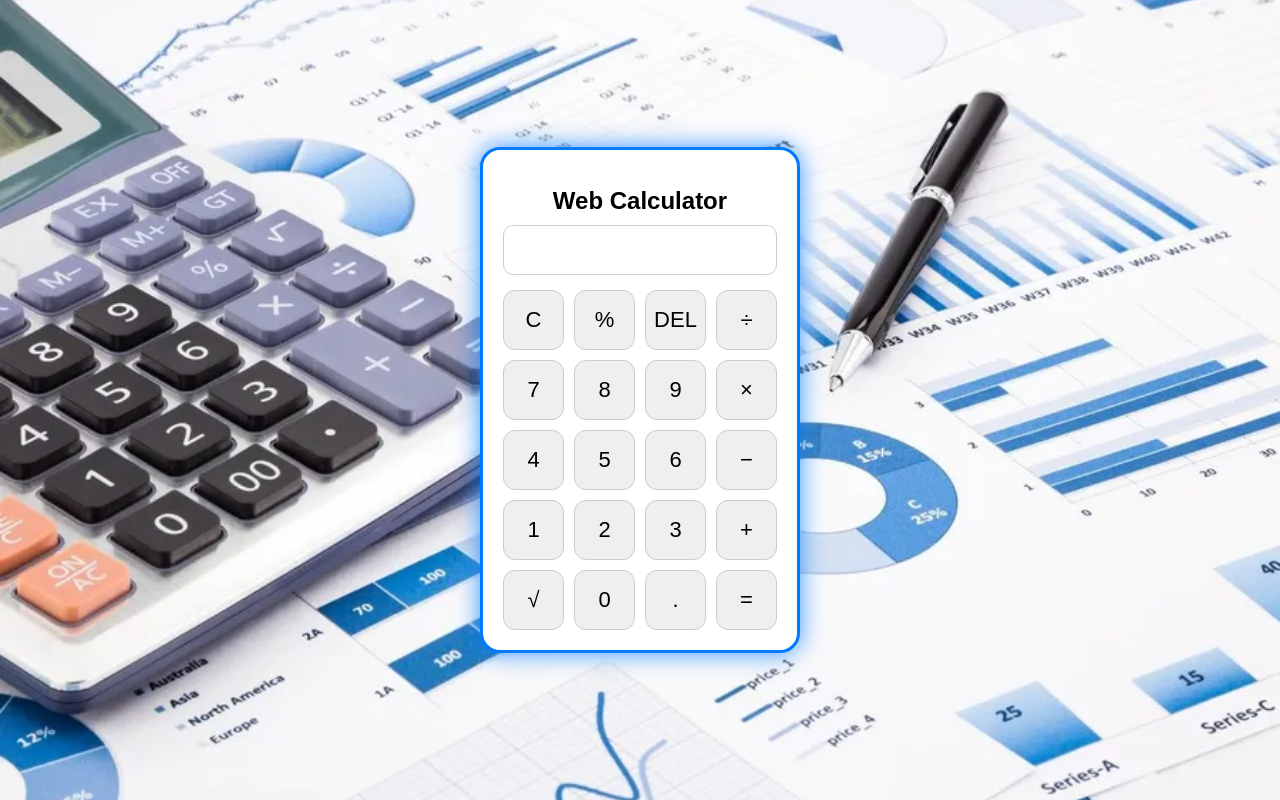
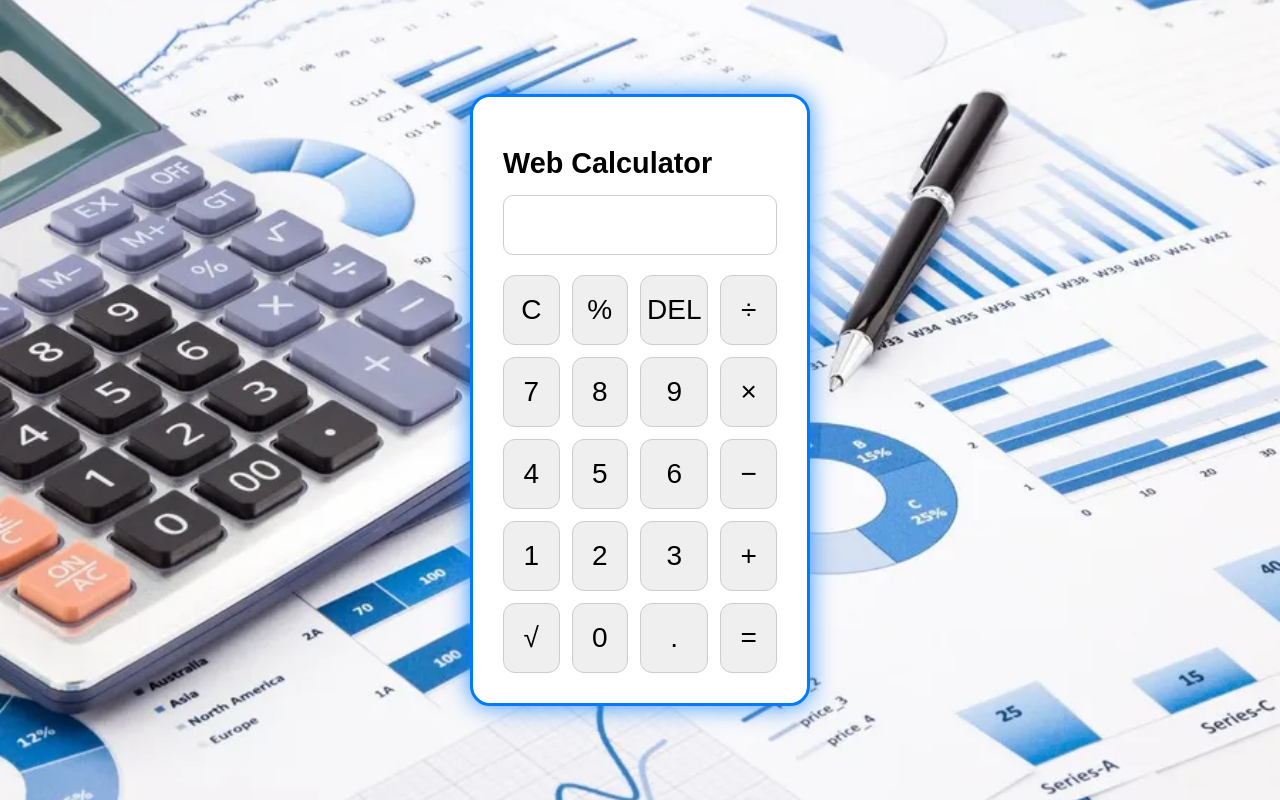
Before and after one commit to Mcoasty/flask-calculator, a Flask app: page / in a window 1280 px wide. Run offline with Flask 3, Linux system fonts and the light colour scheme.

Commit message:
Fix doctype and make mobile friendly

```diff
--- a/templates/calculator_buttons.html
+++ b/templates/calculator_buttons.html
@@ -2,22 +2,18 @@
 <html lang="en">
 <head>
     <meta charset="UTF-8">
+    <title>Web Calculator</title>
     <meta name="viewport" content="width=device-width, initial-scale=1.0">
-    <title>Web Calculator</title>
     <style>
-        html, body {
-            height: 100%;
+        body {
+            font-family: Arial, sans-serif;
             margin: 0;
             padding: 0;
-        }
-
-        body {
-            font-family: Arial, sans-serif;
-            text-align: center;
             background-image: url('static/calculator.jpg');
             background-size: cover;
             background-repeat: no-repeat;
             background-position: center;
+            min-height: 100vh;
             display: flex;
             justify-content: center;
             align-items: center;
@@ -25,43 +21,41 @@
 
         .calculator {
             background-color: white;
-            border: 3px solid #007BFF; /* Reduced border */
+            border: 3px solid #007BFF;
             border-radius: 20px;
-            box-shadow: 0 0 25px rgba(0, 123, 255, 0.8); /* Bright blue shadow */
-            padding: 20px;
+            box-shadow: 0 0 25px rgba(0, 123, 255, 0.8);
+            padding: 30px;
+            box-sizing: border-box;
             width: 100%;
-            max-width: 320px;
-            box-sizing: border-box;
-            overflow: hidden;
+            max-width: 340px;
         }
 
         h1 {
-            margin-bottom: 10px;
-            font-size: 1.5em;
+            margin-bottom: 15px;
+            font-size: 1.8em;
         }
 
         input[type="text"] {
             width: 100%;
-            height: 50px;
-            font-size: 24px;
-            margin-bottom: 15px;
+            height: 60px;
+            font-size: 28px;
+            margin-bottom: 20px;
             text-align: right;
-            padding: 5px 10px;
-            box-sizing: border-box;
+            padding: 10px;
             border-radius: 10px;
             border: 1px solid #ccc;
+            box-sizing: border-box;
         }
 
-        .grid {
+        .buttons {
             display: grid;
             grid-template-columns: repeat(4, 1fr);
-            gap: 10px;
+            gap: 12px;
         }
 
         .buttons button {
-            width: 100%; /* Fit the grid column */
-            height: 60px;
-            font-size: 22px;
+            height: 70px;
+            font-size: 28px;
             border-radius: 12px;
             border: 1px solid #ccc;
             cursor: pointer;
@@ -72,78 +66,61 @@
             background-color: #e0e0e0;
         }
 
-        /* Mobile adjustments */
+        /* ✅ Mobile-specific scaling */
         @media (max-width: 600px) {
-    body {
-        align-items: flex-start; /* move up so scaling doesn't push it off screen */
-        padding-top: 20px;
-    }
-
             .calculator {
-        transform: scale(2.8); /* approx 3x size */
+                transform: scale(1.8); /* Adjust this scale as needed */
                 transform-origin: top center;
-        width: 100vw;
-        max-width: none;
-        padding: 25px;
-        margin: 0 auto;
-    }
-
-    input[type="text"] {
-        height: 70px;
-        font-size: 30px;
-    }
-
-    .buttons button {
-        height: 80px;
-        font-size: 30px;
-        margin: 8px;
+                margin-top: 20px;
             }
 
             h1 {
                 font-size: 2em;
             }
+
+            input[type="text"] {
+                height: 70px;
+                font-size: 32px;
             }
 
-
+            .buttons button {
+                height: 80px;
+                font-size: 32px;
+            }
+        }
     </style>
 </head>
 <body>
+
     <div class="calculator">
         <h1>Web Calculator</h1>
         <form method="post">
-            <input type="text" id="display" name="expression" readonly value="{{ result }}"><br>
+            <input type="text" id="display" name="expression" readonly value="{{ result }}">
             <div class="buttons">
-                <div class="grid">
-                    <!-- Row 1 -->
                 <button type="button" onclick="clearDisplay()">C</button>
                 <button type="button" onclick="appendToDisplay('%')">%</button>
                 <button type="button" onclick="deleteLast()">DEL</button>
                 <button type="button" onclick="appendToDisplay('÷')">÷</button>
 
-                    <!-- Row 2 -->
                 <button type="button" onclick="appendToDisplay('7')">7</button>
                 <button type="button" onclick="appendToDisplay('8')">8</button>
                 <button type="button" onclick="appendToDisplay('9')">9</button>
                 <button type="button" onclick="appendToDisplay('*')">×</button>
 
-                    <!-- Row 3 -->
                 <button type="button" onclick="appendToDisplay('4')">4</button>
                 <button type="button" onclick="appendToDisplay('5')">5</button>
                 <button type="button" onclick="appendToDisplay('6')">6</button>
                 <button type="button" onclick="appendToDisplay('-')">−</button>
 
-                    <!-- Row 4 -->
                 <button type="button" onclick="appendToDisplay('1')">1</button>
                 <button type="button" onclick="appendToDisplay('2')">2</button>
                 <button type="button" onclick="appendToDisplay('3')">3</button>
                 <button type="button" onclick="appendToDisplay('+')">+</button>
 
-                    <!-- Row 5 -->
                 <button type="button" onclick="appendToDisplay('√(')">√</button>
                 <button type="button" onclick="appendToDisplay('0')">0</button>
                 <button type="button" onclick="appendToDisplay('.')">.</button>
                 <button type="submit">=</button>
-                </div>
             </div>
         </form>
     </div>
@@ -163,5 +140,6 @@
             display.value = display.value.slice(0, -1);
         }
     </script>
+
 </body>
 </html>
```
Lines whose indentation alone changed are shown as unchanged.
